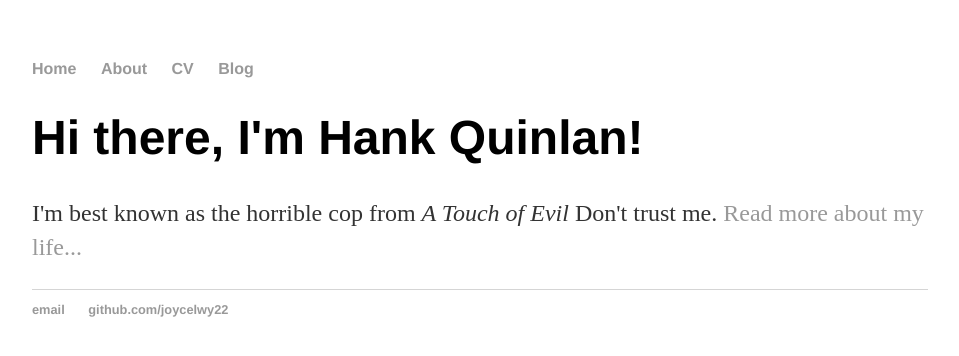
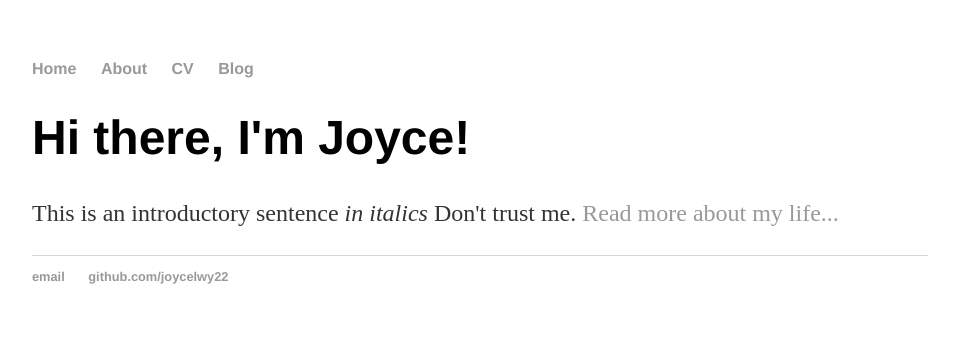
Before and after one commit to joycelwy22/joycelwy22.github.io, a Jekyll site: the page built from index.html, in a window 1280 px wide. Shown: the top 356 px of the page, without its empty margins (160-1119 px from the left). Built offline with Jekyll 4.4.1, drawn with Linux system fonts in a browser that asks for light colours.

Commit message:
Update index.html

```diff
--- a/index.html
+++ b/index.html
@@ -3,6 +3,6 @@ layout: default
 title: Hank Quinlan, Horrible Cop
 ---
 <div class="blurb">
-	<h1>Hi there, I'm Hank Quinlan!</h1>
-	<p>I'm best known as the horrible cop from <em>A Touch of Evil</em> Don't trust me. <a href="/about">Read more about my life...</a></p>
+	<h1>Hi there, I'm Joyce!</h1>
+	<p>This is an introductory sentence <em>in italics</em> Don't trust me. <a href="/about">Read more about my life...</a></p>
 </div><!-- /.blurb -->
```
